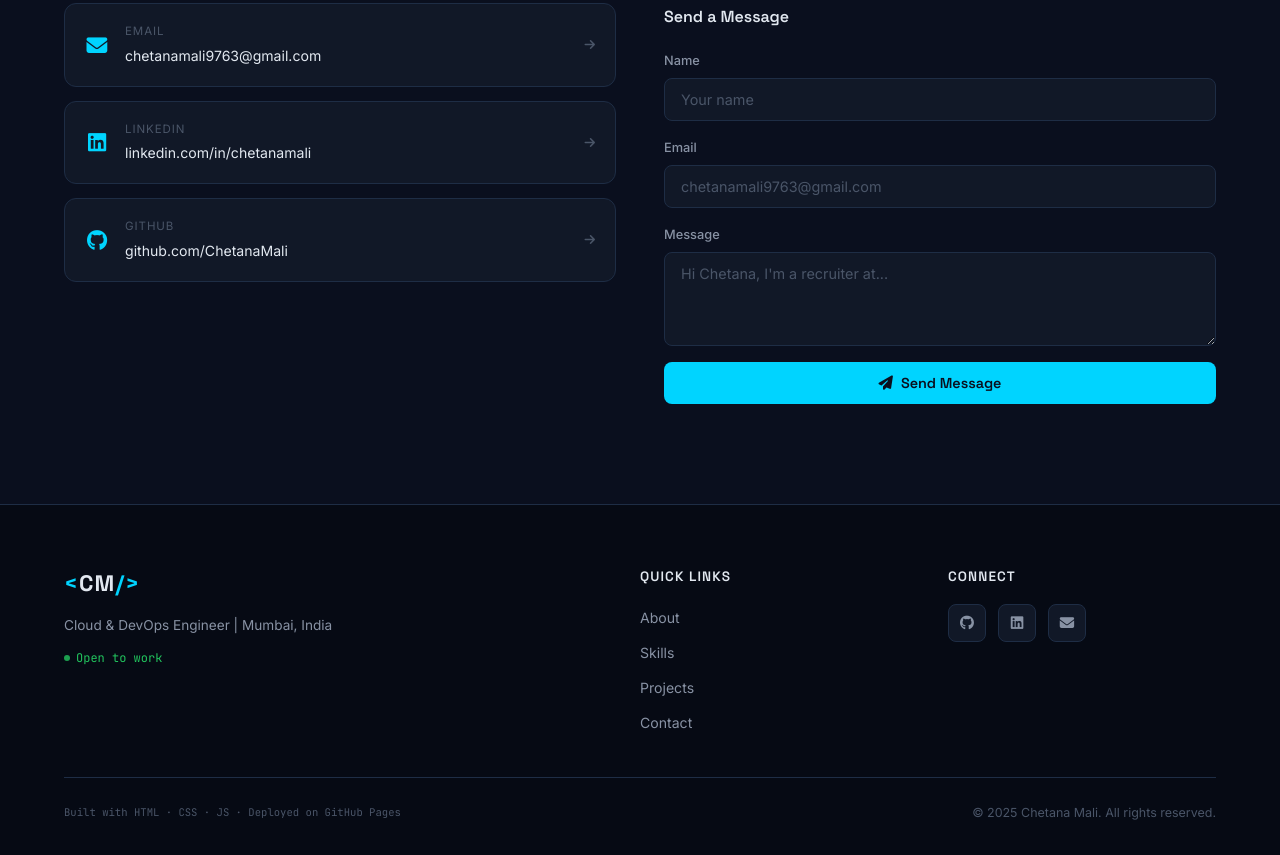
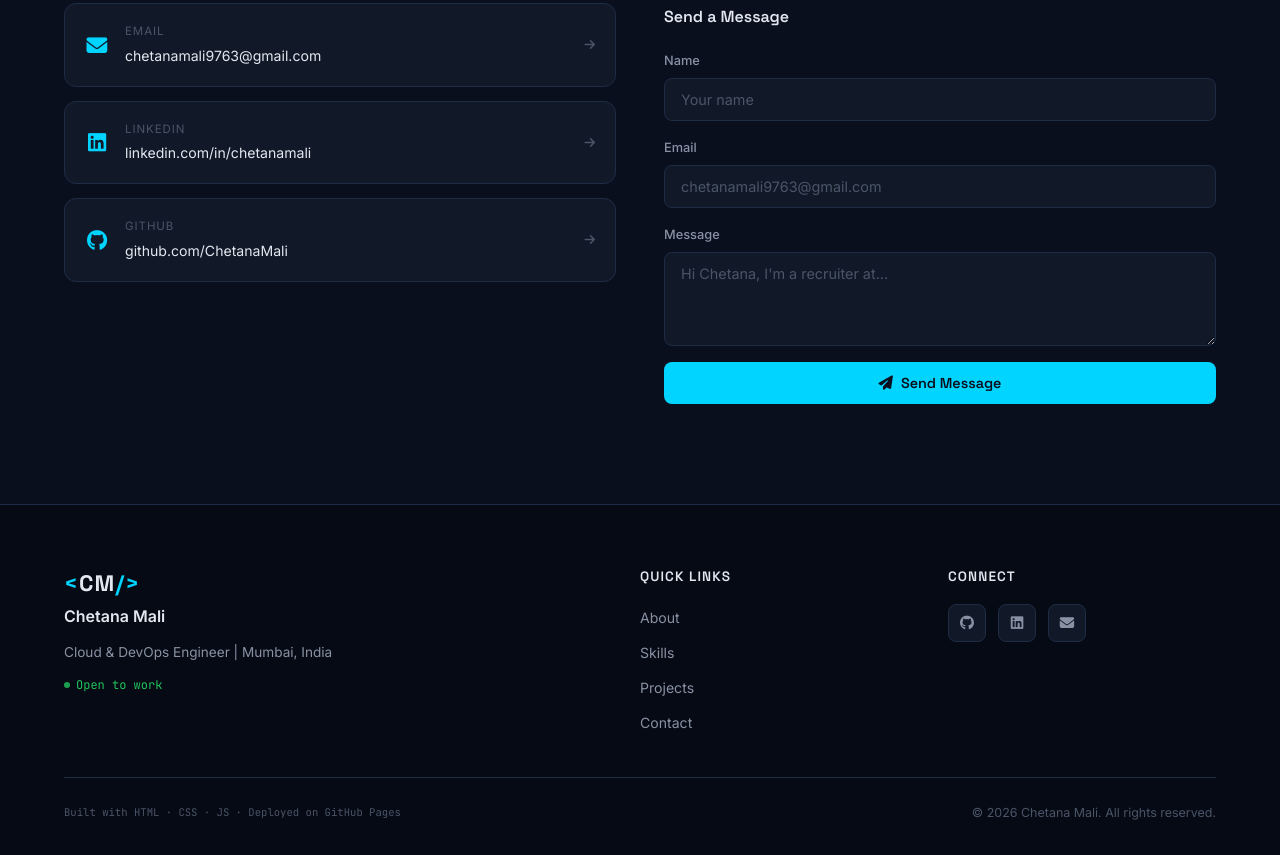
Before and after one commit to ChetanaMali/ChetanaMali.github.io, a plain HTML site: page index.html in a window 1280 px wide. Shown: the part 8277-9132 px from the top of the page. Drawn offline with Linux system fonts and the light colour scheme.

Commit message:
update footer

```diff
--- a/index.html
+++ b/index.html
@@ -885,6 +885,7 @@
           <a href="#home" class="nav-logo">
             <span class="logo-bracket">&lt;</span>CM<span class="logo-bracket">/&gt;</span>
           </a>
+          <h4>Chetana Mali</h4>
           <p>Cloud & DevOps Engineer | Mumbai, India</p>
           <p class="mono footer-status"><span class="status-dot sm"></span> Open to work</p>
         </div>
@@ -908,7 +909,7 @@
       </div>
       <div class="footer-bottom">
         <p class="mono">Built with HTML · CSS · JS · Deployed on GitHub Pages</p>
-        <p>© 2025 Chetana Mali. All rights reserved.</p>
+        <p>© 2026 Chetana Mali. All rights reserved.</p>
       </div>
     </div>
   </footer>
```
